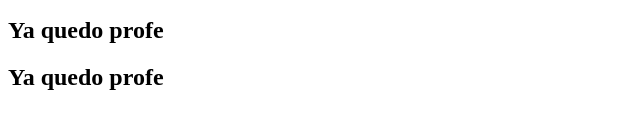
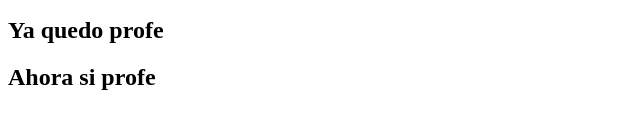
Before and after one commit to Curielito/git_lab, a plain HTML site: page index.html in a window 1280 px wide. Shown: the part 157-286 px from the top of the page, 0-640 px from the left. Drawn offline with Linux system fonts and the light colour scheme.

Commit message:
se añadio algo

```diff
--- a/index.html
+++ b/index.html
@@ -10,6 +10,6 @@
     <h2>Hola</h2>
     <h2>Hola contenedor</h2>
     <h2>Ya quedo profe</h2>
-    <h2>Ya quedo profe</h2>
+    <h2>Ahora si profe</h2>
 </body>
 </html>
```
